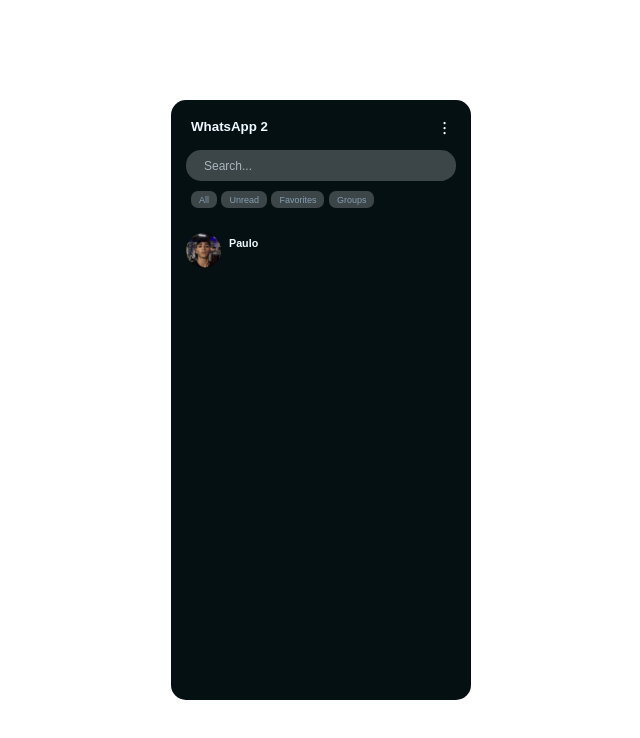
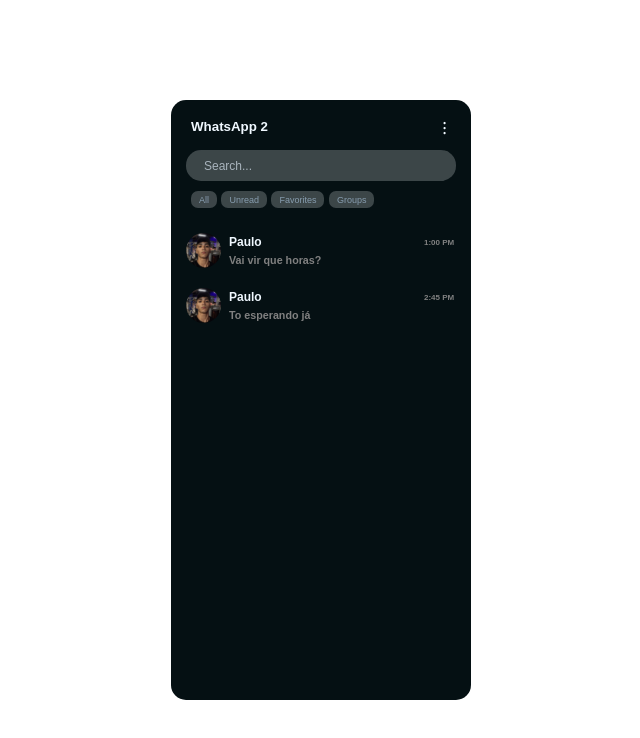
Before and after one commit to paulinbrgamer/zap2, a plain HTML site: page index.html in a window 1280 px wide. Shown: the whole page, without its empty margins (319-959 px from the left). Drawn offline with Linux system fonts and the light colour scheme.

Commit message:
atualizar
melhorias

```diff
--- a/index.html
+++ b/index.html
@@ -23,7 +23,25 @@
     </div>
     <div class="chat">
         <div class="icon"> <img src="img/imagem.enc.jpg" alt=""></div>
-        <h6>Paulo</h6>
+        <div class="nome_msg">
+            <h6 class="name">Paulo</h6>
+            <h6 class="msg">Vai vir que horas?</h6>
+        </div>
+        <div class="hr">
+            <h6 class="hora">1:00 PM</h6>
+        </div>
+
+    </div>
+    <div class="chat">
+        <div class="icon"> <img src="img/imagem.enc.jpg" alt=""></div>
+        <div class="nome_msg">
+            <h6 class="name">Paulo</h6>
+            <h6 class="msg">To esperando já</h6>
+        </div>
+        <div class="hr">
+            <h6 class="hora">2:45 PM</h6>
+        </div>
+
     </div>
 </div>
 </body>
--- a/style.css
+++ b/style.css
@@ -106,11 +106,36 @@ body{
     width: 100%;
 
 }
-.chat > h6{
+.nome_msg{
+    overflow: hidden;
+
+    width: 65%;
+    padding-left: 8px;
+    display: flex;
+    flex-direction: column;
+
+}
+.hora{
+    font-size: 8px;
+    color: gray;
+    margin: 0;
+}
+.msg{
+    color: grey;
+    margin: 0;
+}
+.name{
+
+    margin: 0;
+    padding-bottom: 5px;
+    font-size: 12px;
     color: aliceblue;
-    padding-bottom: 15px;
-    padding-left: 8px;
 
+
+}
+.hr{
+    padding-right: 1px;
+    padding-bottom: 17px;
 }
 .chat:hover{
    animation: gr 0.5s forwards;
```
